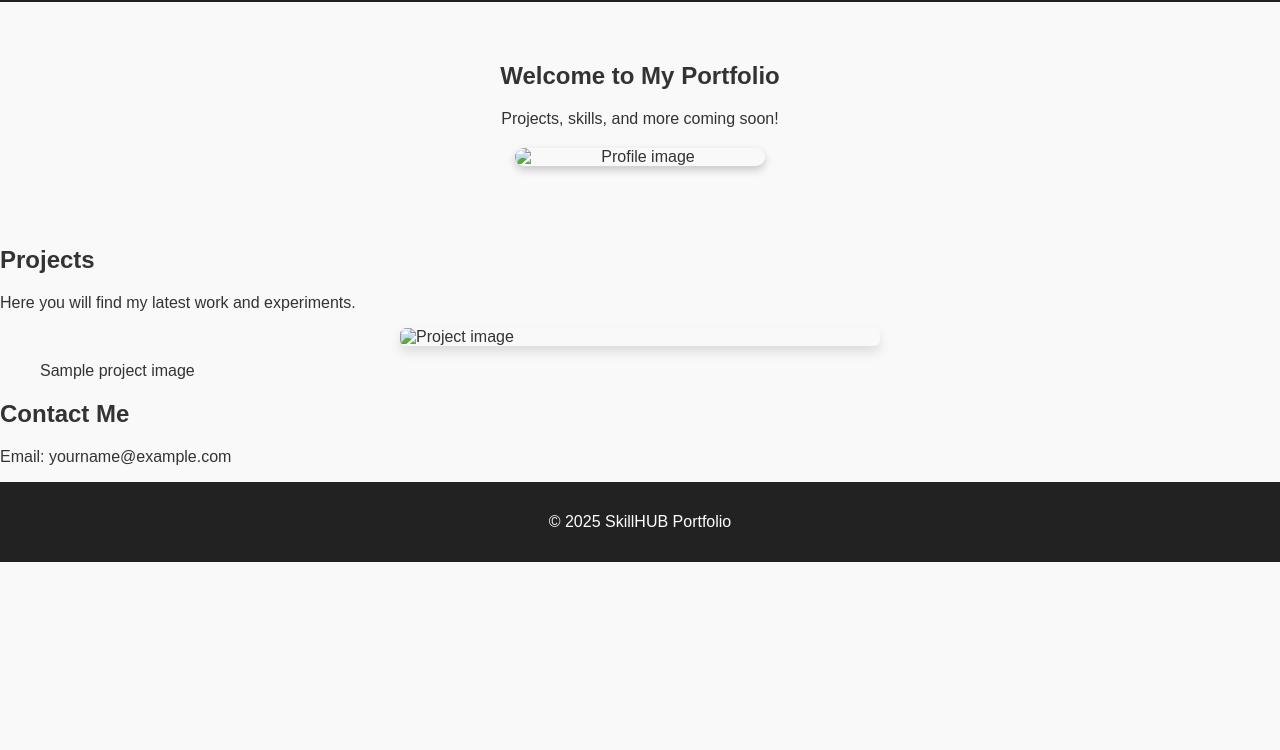
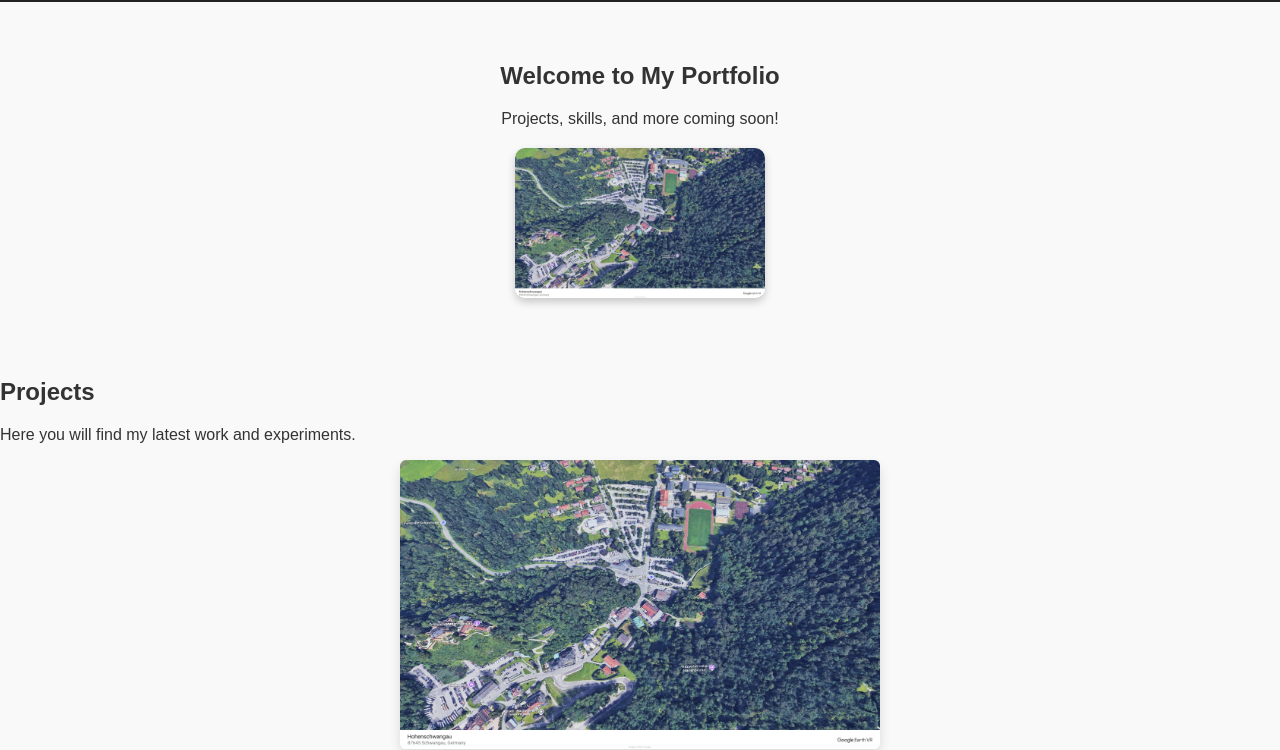
Before and after one commit to silvervarusk/SkillHUB, a plain HTML site: page index.html in a window 1280 px wide. Shown: the part 58-808 px from the top of the page. Drawn offline with Linux system fonts and the light colour scheme.

Commit message:
Use pilt.jpg (updated project image)

```diff
--- a/index.html
+++ b/index.html
@@ -25,7 +25,7 @@
       <p>Projects, skills, and more coming soon!</p>
 
       <!-- ✅ Your image -->
-      <img class="profile-img" src="images/pilt.png" alt="Profile image">
+      <img class="profile-img" src="images/pilt.jpg" alt="Profile image">
     </section>
 
     <section id="projects">
@@ -33,7 +33,7 @@
       <p>Here you will find my latest work and experiments.</p>
       <!-- Project image added by assistant -->
       <figure>
-        <img class="project-img" src="images/pilt.png" alt="Project image">
+        <img class="project-img" src="images/pilt.jpg" alt="Project image">
         <figcaption>Sample project image</figcaption>
       </figure>
     </section>
```
Also changed, not shown: images/pilt.jpg (added).
